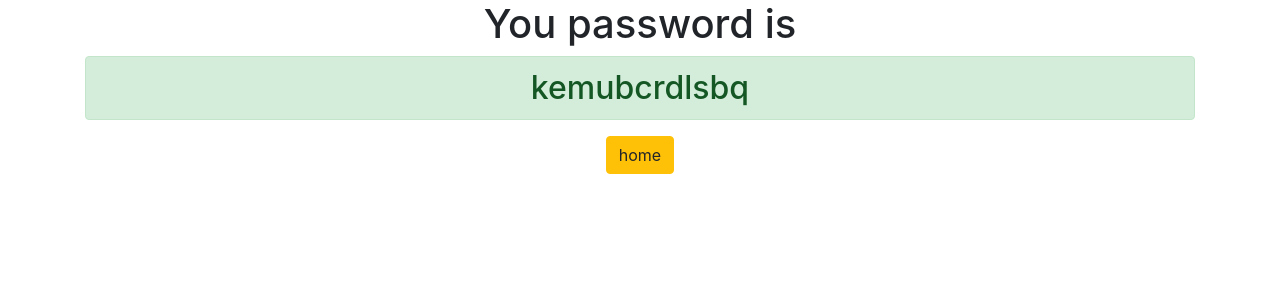
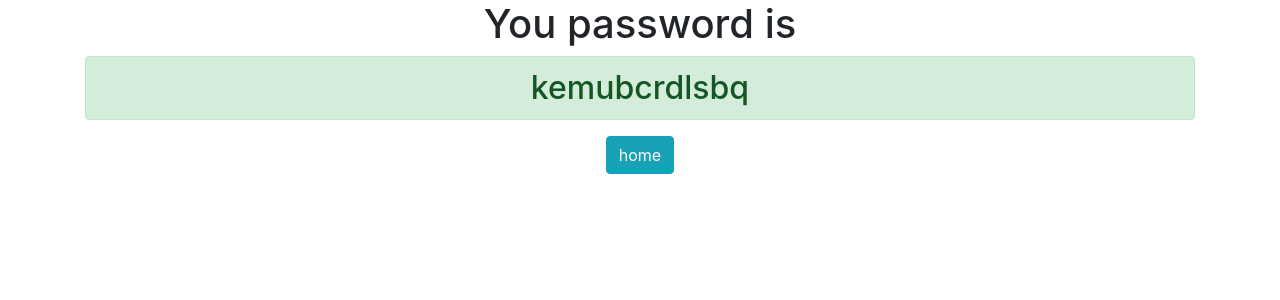
Before and after one commit to ads3737/django3-password-generator, a Django app: page /password/ in a window 1280 px wide. Shown: the top 300 px of the page. Run offline with Django 4.2, Linux system fonts and the light colour scheme.

Commit message:
второй

```diff
--- a/generator/templates/generator/password.html
+++ b/generator/templates/generator/password.html
@@ -2,5 +2,5 @@
 <div class="container text-center">
     <h1>You password is</h1>
     <h2 class="alert alert-success">{{ password }}</h2>
-    <a href="{% url 'home' %}" class="btn btn-warning">home</a>
+    <a href="{% url 'home' %}" class="btn btn-info">home</a>
 </div>
--- a/password_generator/settings.py
+++ b/password_generator/settings.py
@@ -20,7 +20,7 @@ BASE_DIR = Path(__file__).resolve().parent.parent
 # See https://docs.djangoproject.com/en/4.1/howto/deployment/checklist/
 
 # SECURITY WARNING: keep the secret key used in production secret!
-SECRET_KEY = 'django-insecure-9mumy%3s9p@s^)z_4h-fr&*6(3pbs=4_m4^c1j3^5t1q_t$la*'
+SECRET_KEY = 'django-insecure-9mumy%3s9p@s^)z_4h-fr&*6(3pbndnvkjfbvjdnfvks=4_m4^c1j3^5t1q_t$la*'
 
 # SECURITY WARNING: don't run with debug turned on in production!
 DEBUG = True
```
